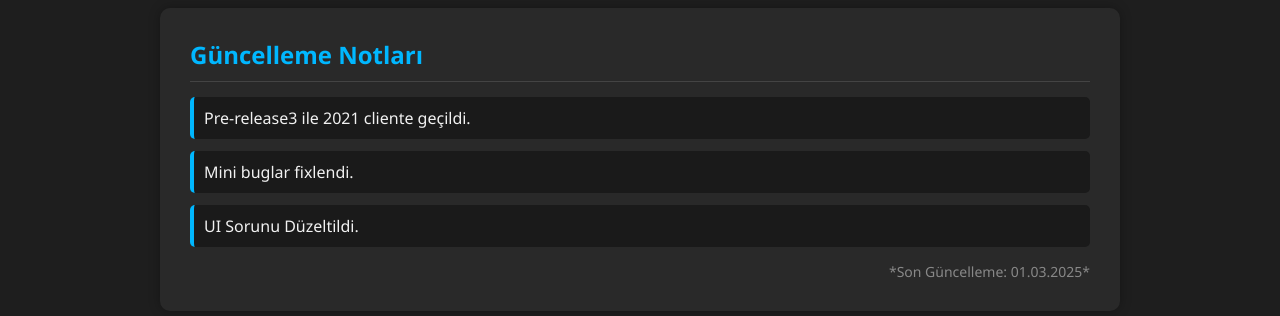
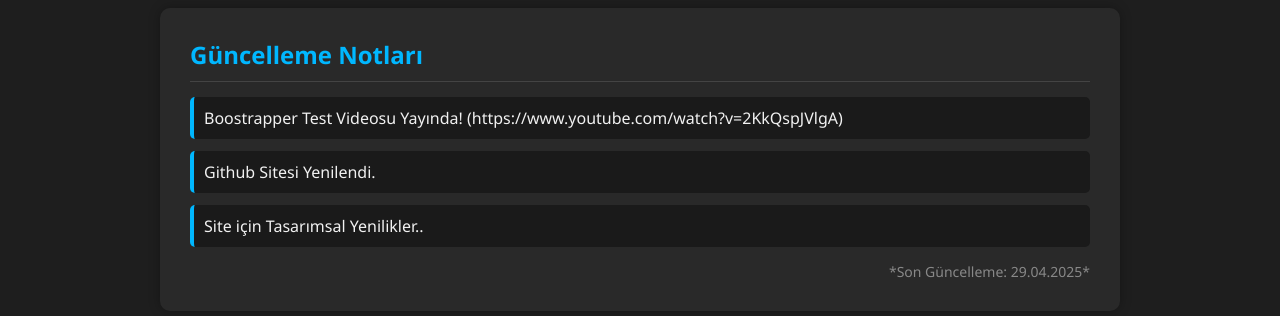
Before and after one commit to hyperbloxrevival/hyperblox, a plain HTML site: page index.html in a window 1280 px wide. Shown: the part 402-718 px from the top of the page. Drawn offline with Linux system fonts and the light colour scheme.

Commit message:
Update index.html

```diff
--- a/index.html
+++ b/index.html
@@ -122,10 +122,10 @@
 
         <div class="news">
             <h2>Güncelleme Notları</h2>
-            <div class="news-item">Pre-release3 ile 2021 cliente geçildi.</div>
-            <div class="news-item">Mini buglar fixlendi.</div>
-            <div class="news-item">UI Sorunu Düzeltildi.</div>
-            <div class="update-date">*Son Güncelleme: 01.03.2025*</div>
+            <div class="news-item">Boostrapper Test Videosu Yayında! (https://www.youtube.com/watch?v=2KkQspJVlgA)</div>
+            <div class="news-item">Github Sitesi Yenilendi.</div>
+            <div class="news-item">Site için Tasarımsal Yenilikler..</div>
+            <div class="update-date">*Son Güncelleme: 29.04.2025*</div>
         </div>
     </div>
 
```
